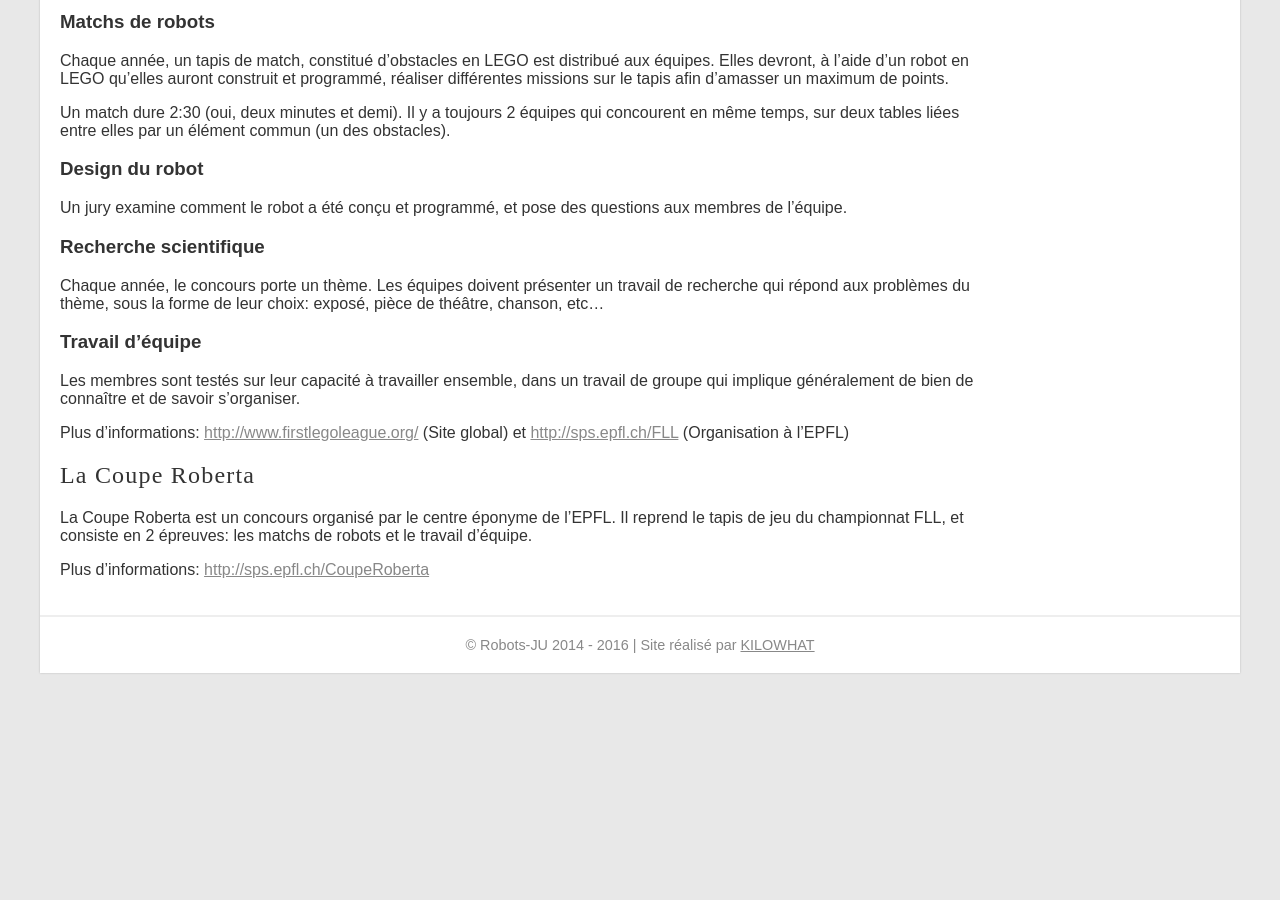
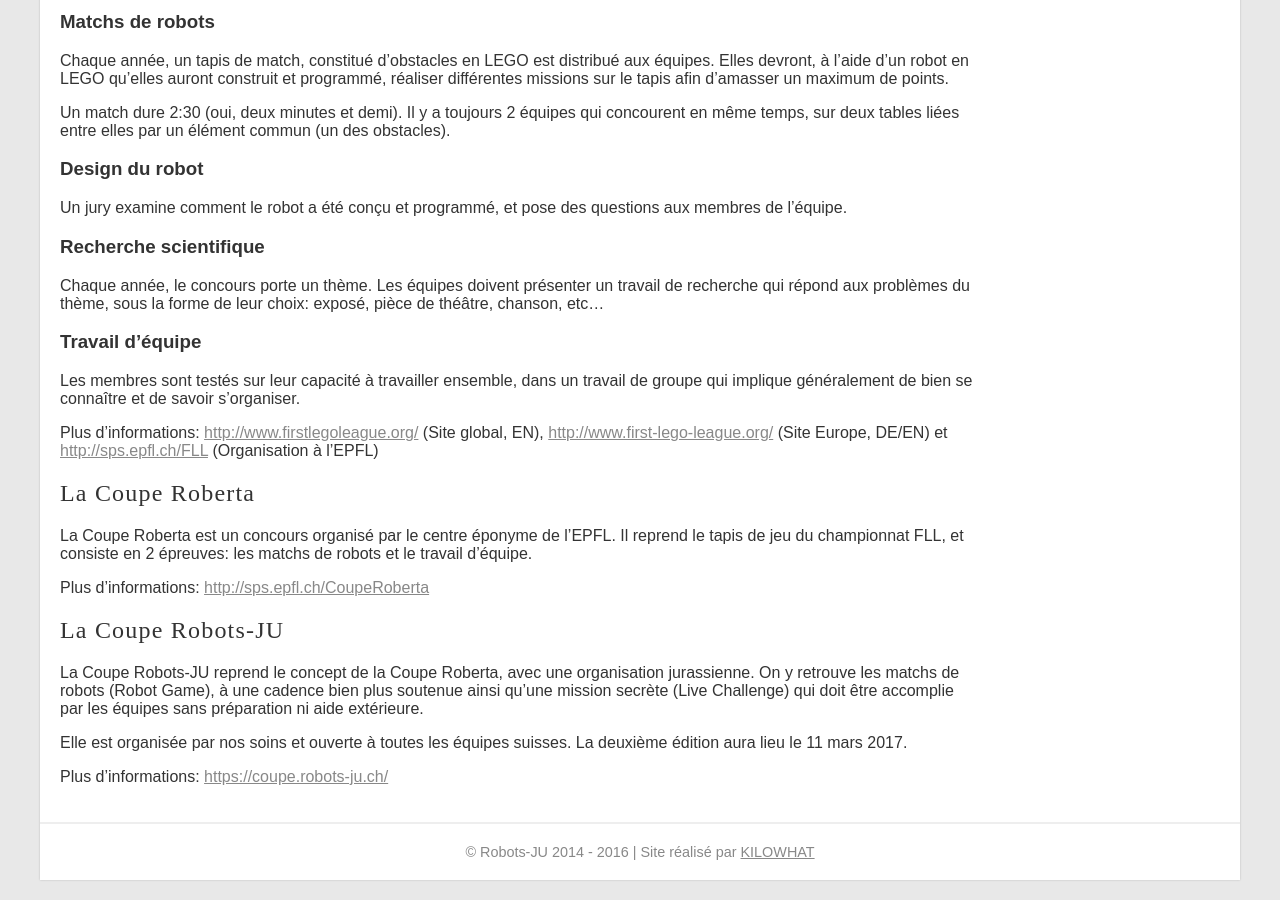
Before and after one commit to robots-ju/robots-ju.ch, a Jekyll site: the page built from ateliers-fll.md, in a window 1280 px wide and 900 px high, scrolled down 1012 px. Built offline with Jekyll 4.4.1, drawn with Linux system fonts in a browser that asks for light colours; nearby versions of some CDN libraries; some web fonts are replaced; comment, search, counter and statistics services are not loaded; before the commit the page ends 1705 px from its top, so only the background shows below that.

Commit message:
Ajout Coupe Robots-JU + corrections dans FLL

```diff
--- a/ateliers-fll.md
+++ b/ateliers-fll.md
@@ -43,9 +43,10 @@ sous la forme de leur choix: exposé, pièce de théâtre, chanson, etc...
 ### Travail d'équipe
 
 Les membres sont testés sur leur capacité à travailler ensemble,
-dans un travail de groupe qui implique généralement de bien de connaître et de savoir s'organiser.
+dans un travail de groupe qui implique généralement de bien se connaître et de savoir s'organiser.
 
-Plus d'informations: <http://www.firstlegoleague.org/> (Site global)
+Plus d'informations: <http://www.firstlegoleague.org/> (Site global, EN),
+<http://www.first-lego-league.org/> (Site Europe, DE/EN)
 et <http://sps.epfl.ch/FLL> (Organisation à l'EPFL)
 
 ## La Coupe Roberta
@@ -53,3 +54,13 @@ et <http://sps.epfl.ch/FLL> (Organisation à l'EPFL)
 La Coupe Roberta est un concours organisé par le centre éponyme de l'EPFL. Il reprend le tapis de jeu du championnat FLL, et consiste en 2 épreuves: les matchs de robots et le travail d'équipe.
 
 Plus d'informations: <http://sps.epfl.ch/CoupeRoberta>
+
+## La Coupe Robots-JU
+
+La Coupe Robots-JU reprend le concept de la Coupe Roberta, avec une organisation jurassienne.
+On y retrouve les matchs de robots (Robot Game), à une cadence bien plus soutenue ainsi
+qu'une mission secrète (Live Challenge) qui doit être accomplie par les équipes sans préparation ni aide extérieure.
+
+Elle est organisée par nos soins et ouverte à toutes les équipes suisses. La deuxième édition aura lieu le 11 mars 2017.
+
+Plus d'informations: <https://coupe.robots-ju.ch/>
```
